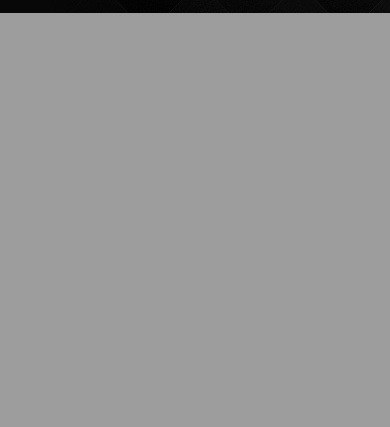
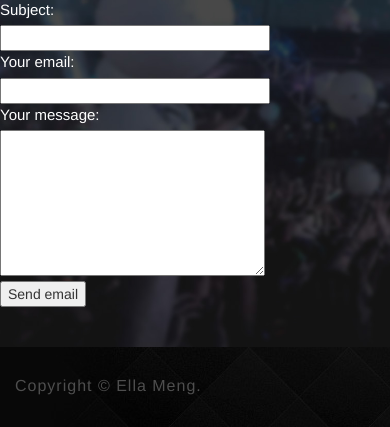
Before and after one commit to ellameng/539portfolio, a Python web app: template templates/mail.html in a window 390 px wide. Shown: the part 851-1278 px from the top of the page. Before the commit the page ends 864 px from the top, so only its background shows below. Run offline with Jinja, Linux system fonts and the light colour scheme; the template is opened without the code that fills it, so the values that code supplies are empty; some libraries are stand-ins or nearby versions.

Commit message:
Add email function, but doesn't work. Need to be fixed or replaced.

```diff
--- a/static/stylesheet/stylesheet.css
+++ b/static/stylesheet/stylesheet.css
@@ -168,9 +168,9 @@ text-decoration:underline;
 }
 
 .map{
-	width: 60%;
-	height:200px;
-	display: inline-block;
+	width: 100%;
+	height:500px;
+	display: block;
 }
 
 #video{
@@ -244,6 +244,16 @@ text-decoration:underline;
 	margin-left: 40px;
 }
 
+form label {
+	font-family: 'Helvetica Neue', Helvetica, Arial, sans-serif;
+	font-size: 15px;
+	font-weight: 100;
+	/*display: inline-block;*/
+	color: #fefefe;
+	/*letter-spacing: 1px;
+	margin-left: 40px;*/
+}
+
 
  @media(max-width:992px){
  	.footer_icon {
--- a/templates/mail.html
+++ b/templates/mail.html
@@ -8,25 +8,35 @@
 
 
 				<!-- <div class="section-title col-xs-12 col-md-6">Contact Me</div> -->
-				<P class="col-xs-12 col-md-3" id="myemail">Email: qiongyu@umich.edu</P>
+				<!-- <P class="col-xs-12 col-md-3" id="myemail">Email: qiongyu@umich.edu</P> -->
 
 
-				<iframe src="https://www.google.com/maps/embed?pb=!1m18!1m12!1m3!1d2951.9050352980357!2d-83.74241488501171!3d42.28055047919239!2m3!1f0!2f0!3f0!3m2!1i1024!2i768!4f13.1!3m3!1m2!1s0x883cae40746ad639%3A0x9777deab36d450cd!2sSchool+of+Information+at+the+University+of+Michigan!5e0!3m2!1sen!2sus!4v1459381258046" style="border:0" allowfullscreen class="col-xs-12 col-md-5 col-md-offset-5 map"></iframe>
+				<iframe src="https://www.google.com/maps/embed?pb=!1m18!1m12!1m3!1d2951.9050352980357!2d-83.74241488501171!3d42.28055047919239!2m3!1f0!2f0!3f0!3m2!1i1024!2i768!4f13.1!3m3!1m2!1s0x883cae40746ad639%3A0x9777deab36d450cd!2sSchool+of+Information+at+the+University+of+Michigan!5e0!3m2!1sen!2sus!4v1459381258046" style="border:0" allowfullscreen class="col-xs-12 col-md-5  map"></iframe>
 
 
 
 
 
-  				<!-- <form id="contact" action="" method="post" name="contact">
-				    <label for="subject">Subject:</label>
-				    <input id="id_subject" type="text" name="subject" maxlength="100">
-				    <label for="email">Email:</label>
-				    <input id="id_email" type="text" name="email">
-				    <label for="message">Message:</label>
-				    <textarea id="id_message" rows="10" cols="40" name="message"></textarea>
-				    <input type="submit" value="Submit">
+
+
+				<form id="contact_form" action="#" method="POST" enctype="multipart/form-data">
+
+						<label for="subject">Subject:</label><br />
+						<input id="subject" class="input" name="subject" type="text" value="" size="30" /><br />
+
+
+						<label for="email">Your email:</label><br />
+						<input id="email" class="input" name="email" type="text" value="" size="30" /><br />
+
+
+						<label for="message">Your message:</label><br />
+						<textarea id="message" class="input" name="message" rows="7" cols="30"></textarea><br />
+
+					<input id="submit_button" type="submit" value="Send email" />
 				</form>
- -->
+
+
+
 
 			</div>
 		</div>
```
Also changed, not shown: main.py (+8 -8 lines), 1 other file.
